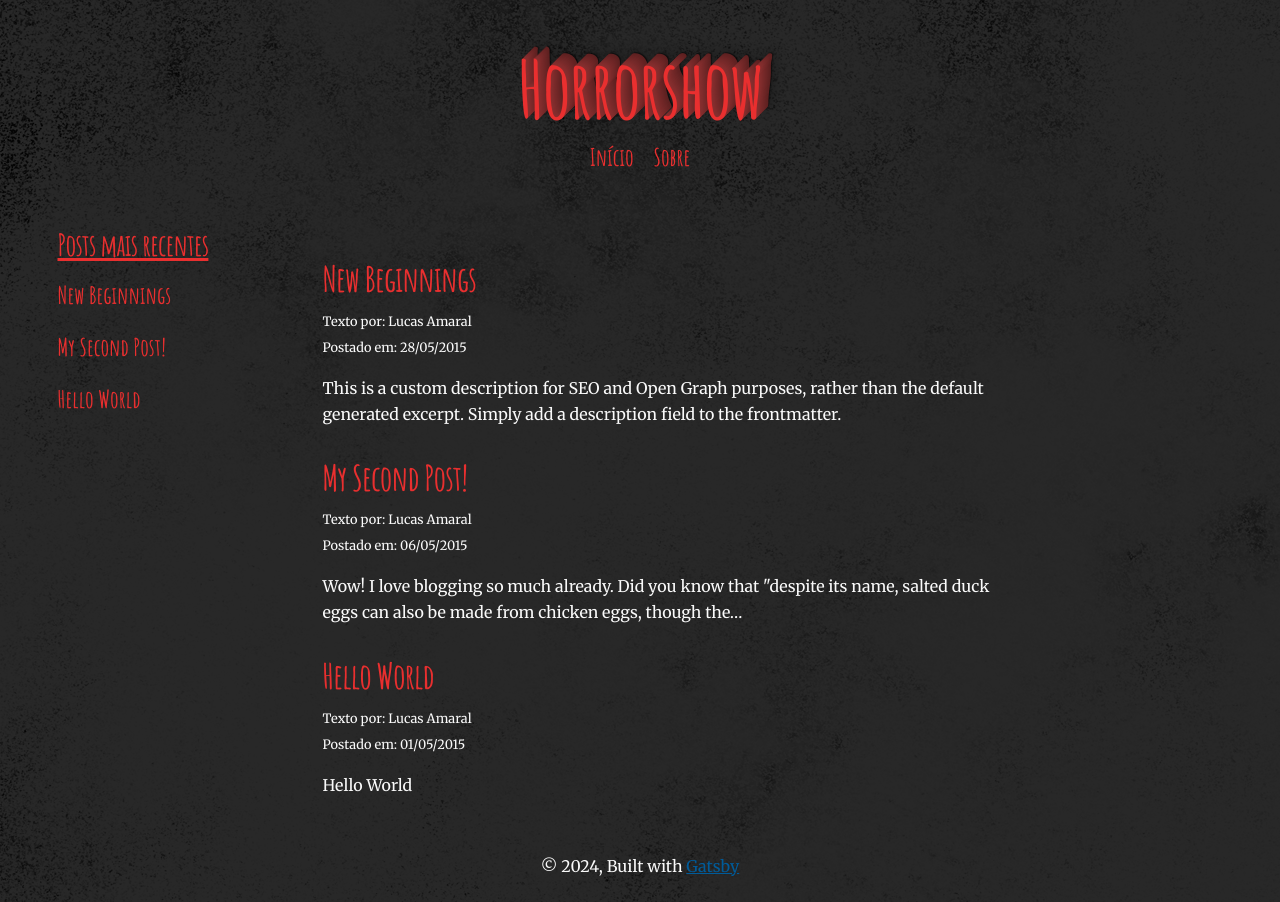
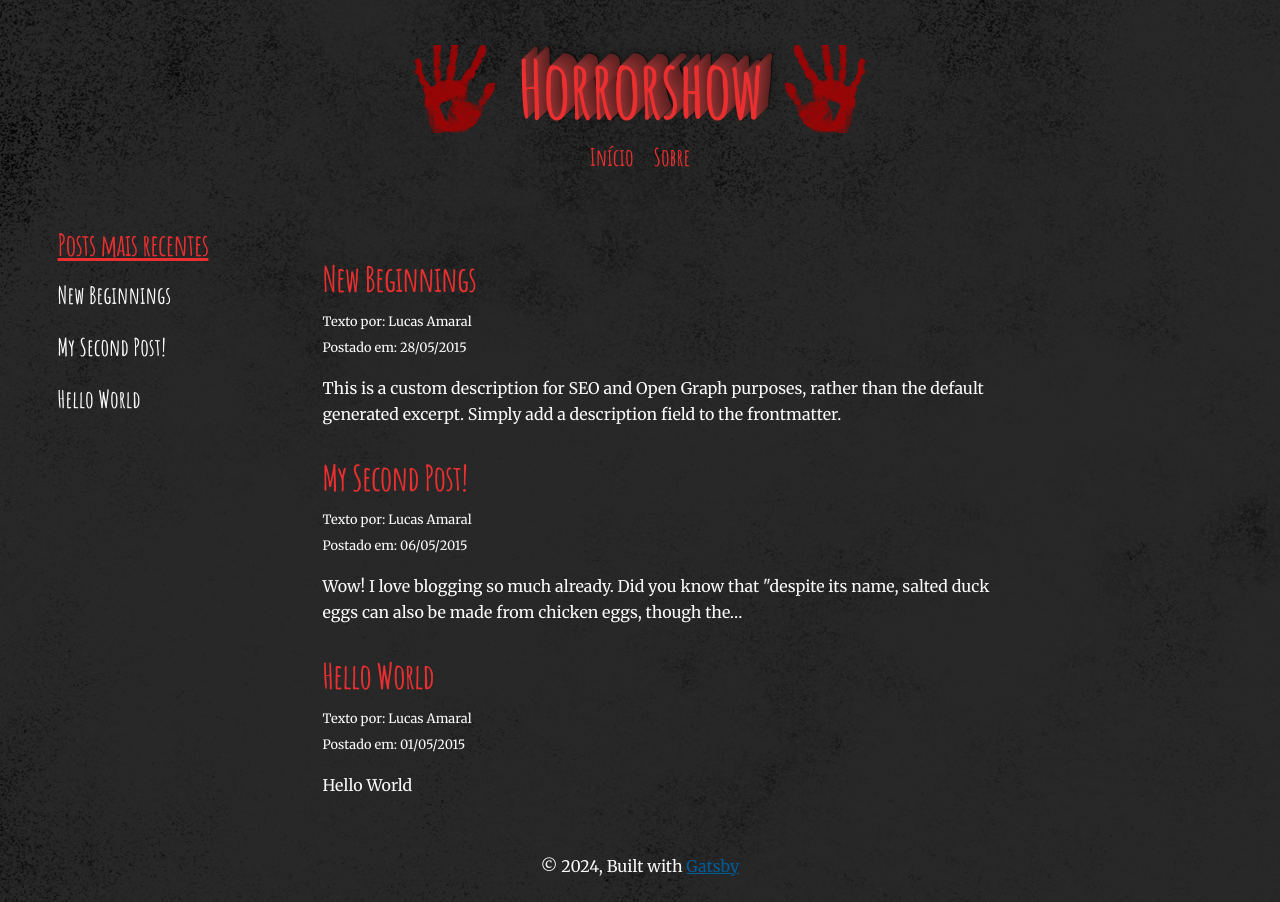
Before and after one commit to LucasSAmaral/horrorshow, a Gatsby site: page / in a window 1280 px wide. Built offline with nearby package versions, Linux system fonts and the light colour scheme; Gatsby itself is replaced by a stand-in of ours.

Commit message:
ajustes de layout

```diff
--- a/gatsby-config.js
+++ b/gatsby-config.js
@@ -132,7 +132,7 @@ module.exports = {
         // https://css-tricks.com/meta-theme-color-and-trickery/
         // theme_color: `#663399`,
         display: `minimal-ui`,
-        icon: `src/images/gatsby-icon.png`, // This path is relative to the root of the site.
+        icon: `src/images/blood-hand.png`, // This path is relative to the root of the site.
       },
     },
   ],
--- a/src/components/header-content.jsx
+++ b/src/components/header-content.jsx
@@ -6,8 +6,8 @@ import { StaticImage } from "gatsby-plugin-image"
 const HeaderContent = ({ title }) => {
   return (
     <>
-      {/* <TitleWrapper> */}
-      {/* <StaticImage
+      <TitleWrapper>
+        <StaticImage
           className="left-hand"
           layout="fixed"
           formats={["auto", "webp", "avif"]}
@@ -16,9 +16,9 @@ const HeaderContent = ({ title }) => {
           height={88}
           quality={95}
           alt="Profile picture"
-        /> */}
-      <h1 className="main-heading">{title}</h1>
-      {/* <StaticImage
+        />
+        <h1 className="main-heading">{title}</h1>
+        <StaticImage
           className="right-hand"
           layout="fixed"
           formats={["auto", "webp", "avif"]}
@@ -27,8 +27,8 @@ const HeaderContent = ({ title }) => {
           height={88}
           quality={95}
           alt="Profile picture"
-        /> */}
-      {/* </TitleWrapper> */}
+        />
+      </TitleWrapper>
       <Menu>
         <StyledLink to="/">Início</StyledLink>
         <StyledLink to="/sobre">Sobre</StyledLink>
@@ -37,16 +37,16 @@ const HeaderContent = ({ title }) => {
   )
 }
 
-// const TitleWrapper = styled.div`
-//   display: flex;
-//   justify-content: center;
-//   align-items: center;
-//   gap: 20px;
+const TitleWrapper = styled.div`
+  display: flex;
+  justify-content: center;
+  align-items: center;
+  gap: 20px;
 
-//   .right-hand {
-//     transform: scaleX(-1);
-//   }
-// `
+  .right-hand {
+    transform: scaleX(-1);
+  }
+`
 
 const Menu = styled.menu`
   padding: 0;
--- a/src/components/layout.jsx
+++ b/src/components/layout.jsx
@@ -76,6 +76,12 @@ const Aside = styled.aside`
 
   ol {
     list-style: none;
+
+    li {
+      a {
+        color: #fafafa;
+      }
+    }
   }
 `
 
--- a/src/style.css
+++ b/src/style.css
@@ -87,6 +87,7 @@ body {
   color: var(--color-text);
   background-color: var(--color-body);
   background-image: url("./images/dirty-background.png");
+  background-attachment: fixed;
 }
 
 footer {
```
Also changed, not shown: src/images/gatsby-icon.png (deleted).
